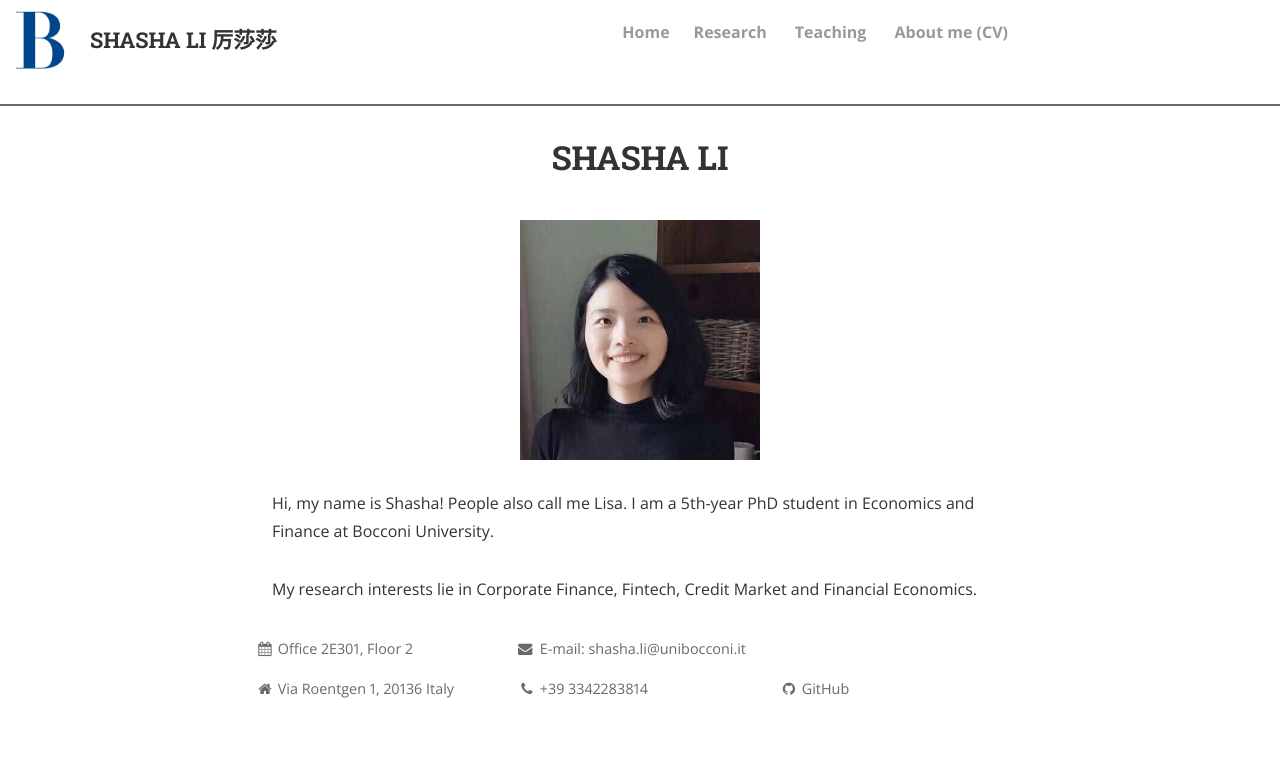
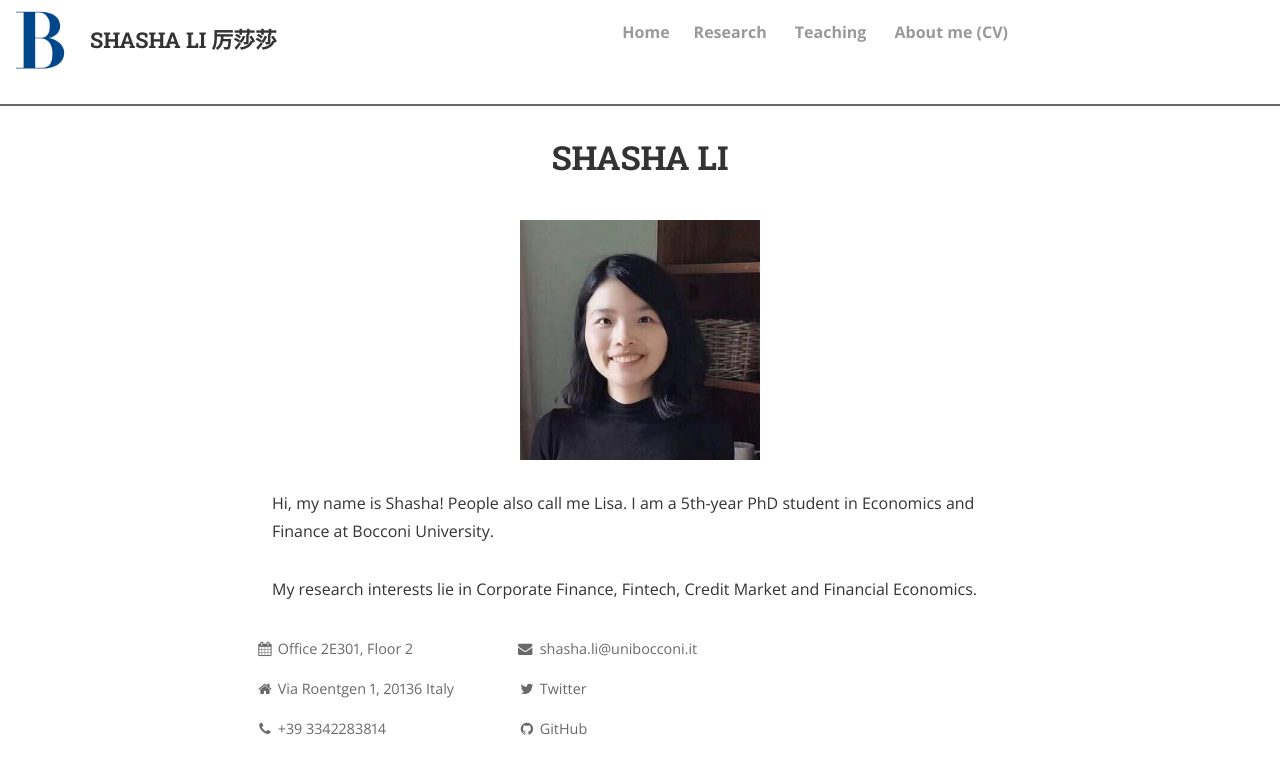
Before and after one commit to shasha-li/shasha-li.github.io, a Jekyll site: the page built from index.html, in a window 1280 px wide. Shown: the top 774 px of the page. Built offline with Jekyll 4.4.1, drawn with Linux system fonts in a browser that asks for light colours; nearby versions of some CDN libraries; the list of posts is cut into pages by our own code; comment, search, counter and statistics services are not loaded; a style sheet for code colours, icons or effects is not loaded.

Commit message:
Update footer.html

```diff
--- a/_includes/footer.html
+++ b/_includes/footer.html
@@ -11,16 +11,16 @@
 
 
     <div class="site-navigation">
-      <p><a href="mailto:shasha.li@unibocconi.it"><i class="fa fa-envelope"></i> E-mail: shasha.li@unibocconi.it</a></p>
+      <p><a href="mailto:shasha.li@unibocconi.it"><i class="fa fa-envelope"></i> shasha.li@unibocconi.it</a></p>
     </div>
 
-
+    <div class="site-contact">
+      <p><a href="https://twitter.com/lisa_li_MI"><i class="fa fa-twitter"></i> Twitter</a></p>
+    </div>
 
     <div class="site-contact">
       <p><a><i class="fa fa-phone"></i> +39 3342283814</a></p>
     </div>
-
-
 
     <div class="site-contact">
       <p><a href="https://github.com/shasha-li"><i class="fa fa-github"></i> GitHub</a></p>
```
